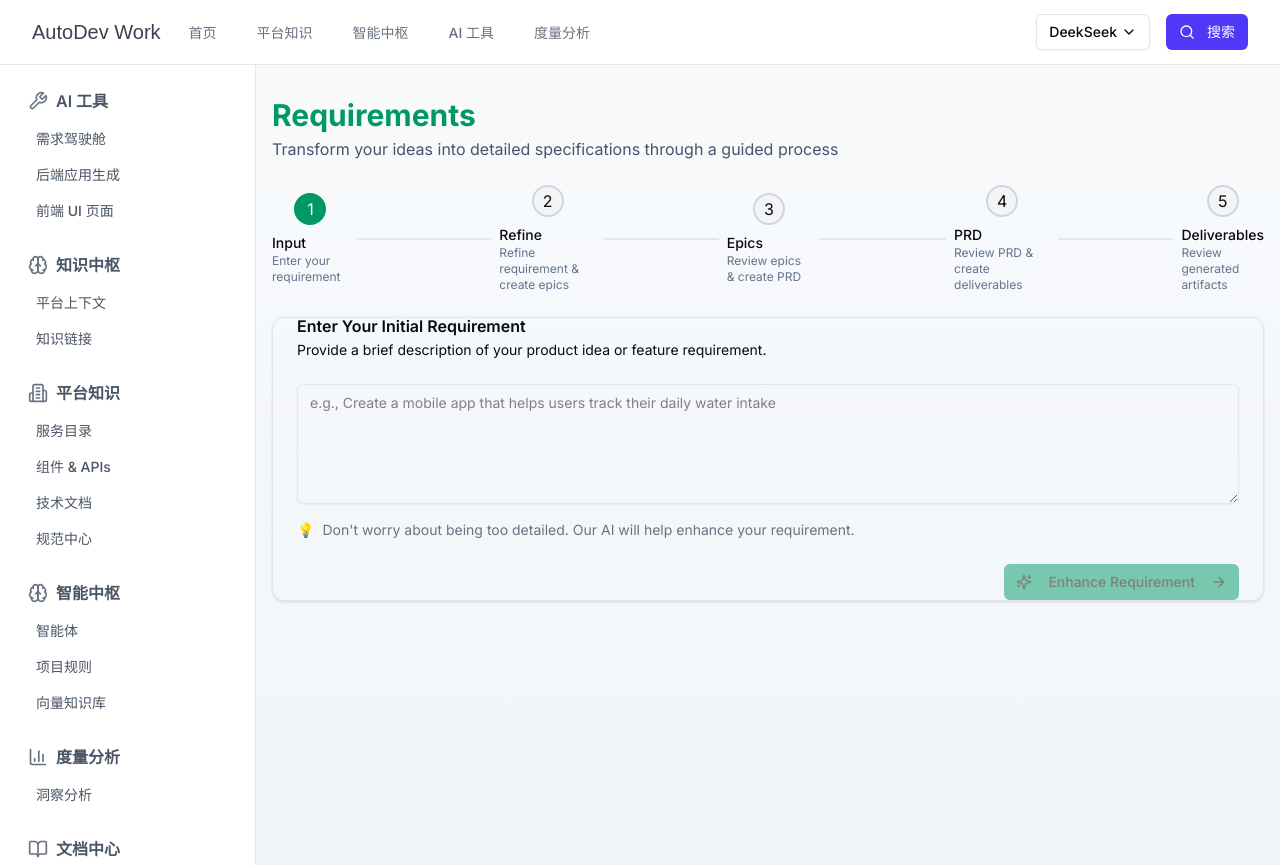
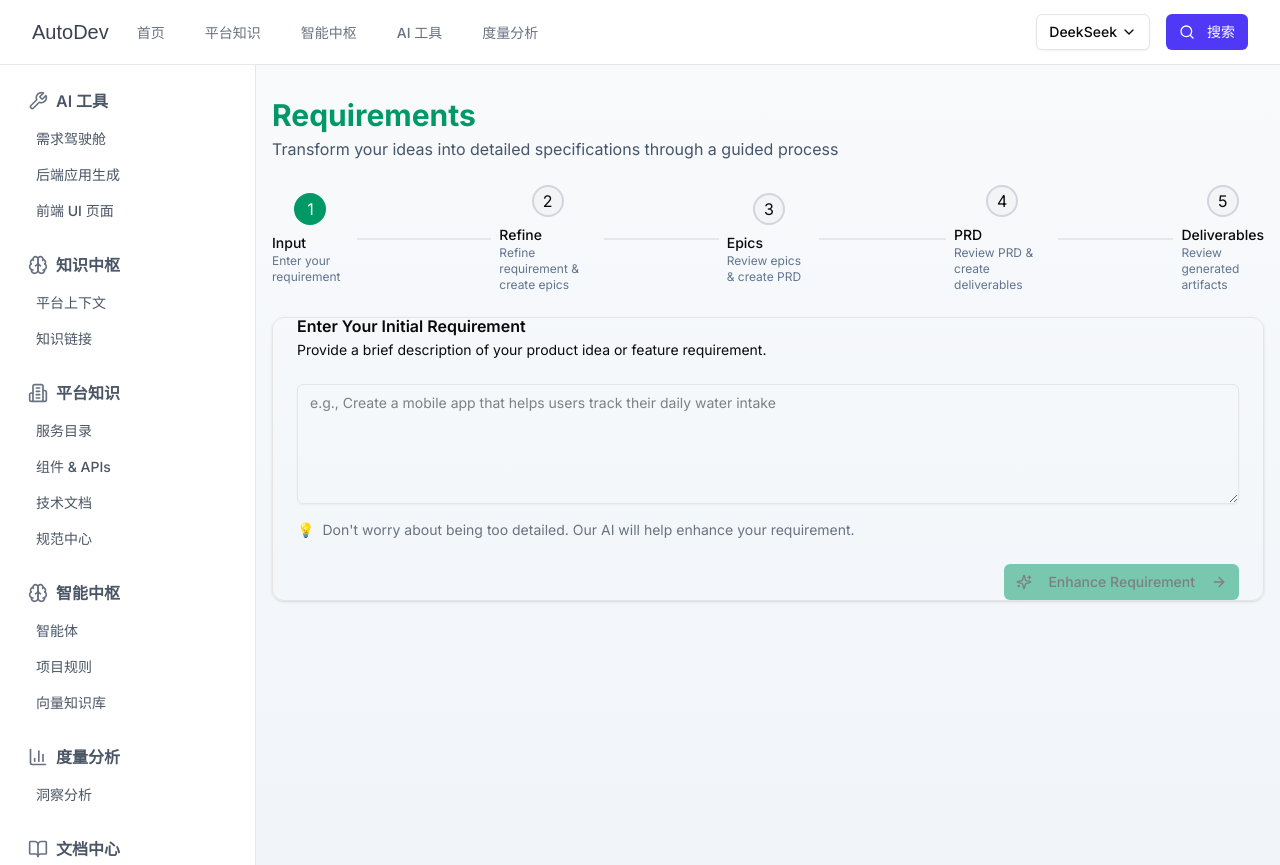
Before and after one commit to unit-mesh/autodev-workbench, a Next.js app in the folder packages/web/: page /ai-tools/requirements in a window 1280 px wide. Built offline with nearby package versions, Linux system fonts and the light colour scheme.

Commit message:
refactor: update TopNavigation component to improve branding and navigation structure

```diff
--- a/packages/web/src/layout/navigation/TopNavigation.tsx
+++ b/packages/web/src/layout/navigation/TopNavigation.tsx
@@ -24,7 +24,9 @@ export function TopNavigation() {
 				<div className="flex justify-between h-16">
 					<div className="flex">
 						<div className="flex-shrink-0 flex items-center">
-							<span className="text-xl text-gray-900 brand">AutoDev Work</span>
+							<Link href="/">
+								<span className="text-xl text-gray-900 brand">AutoDev</span>
+							</Link>
 						</div>
 						<div className="hidden sm:ml-6 sm:flex sm:space-x-8">
 							{navigationItems.map((item) => (
```
